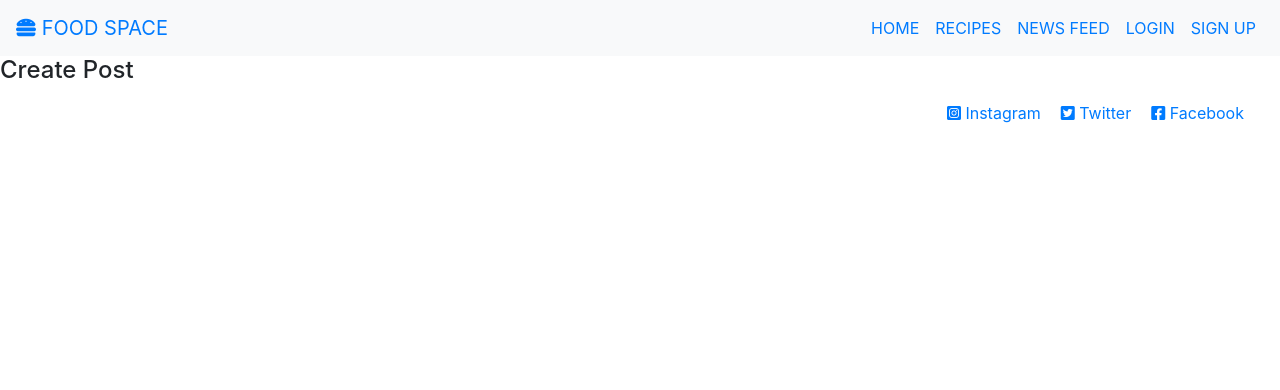
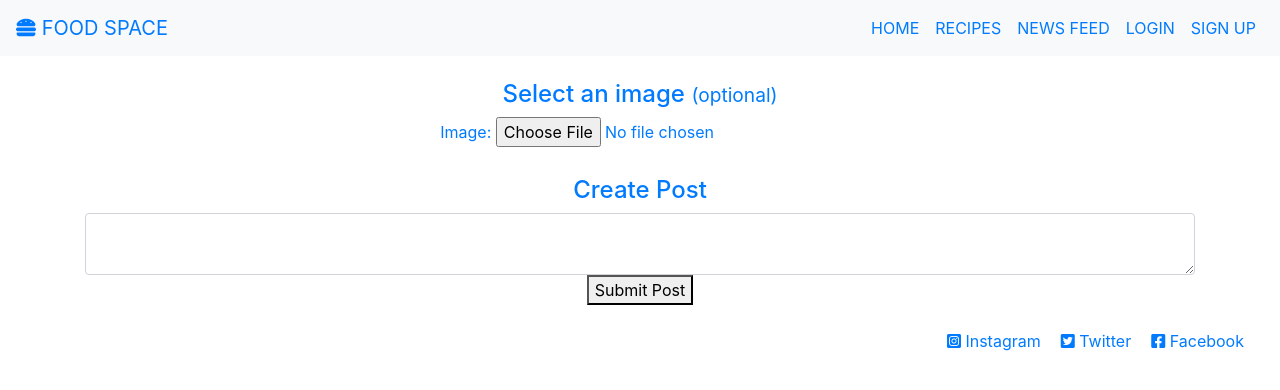
Before and after one commit to Code-Institute-Submissions/Mikew1999-recipe-blog, a Flask app: a page that uses templates/base.html in a window 1280 px wide. Shown: the top 390 px of the page. Run offline with Flask 2, Linux system fonts and the light colour scheme; some libraries are stand-ins or nearby versions.

Commit message:
added create post function

```diff
--- a/app.py
+++ b/app.py
@@ -180,8 +180,53 @@ def newsFeed():
     return render_template("newsfeed.html")
 
 
-@app.route("/<username>/create_post")
-def create_post(username):
+@app.route("/<username>/create_post", methods=["GET", "POST"])
+def createPost(username):
+    if request.method == "POST":
+        posts = mongo.db.posts.find().limit(1).sort("postID", -1)
+
+        for post in posts:
+            postID = post['_id']
+            newPostID = postID + 1
+
+        user = mongo.db.users.find_one({"username": username})
+
+        if 'postimage' in request.files:
+            image = request.files['postimage']
+            securedImage = secure_filename(image.filename)
+            # saves file to mongodb
+            mongo.save_file(securedImage, image)
+            post = {
+                    "_id": newPostID,
+                    "postimage": securedImage,
+                    "posttext": request.form.get("posttext"),
+                    "author": username
+                }
+
+            mongo.db.posts.insert_one(post)
+
+            if user['hasPosted'] == "0":
+                setHasPosted = {"$set": {"hasPosted": "1"}}
+                mongo.db.users.update_one(user, setHasPosted)
+
+            flash("Post Uploaded!")
+            return redirect(url_for('index'))
+        else:
+            post = {
+                "_id": newPostID,
+                "posttext": request.form.get("posttext"),
+                "author": username
+            }
+
+            mongo.db.posts.insert_one(post)
+
+            if user['hasPosted'] == "0":
+                setHasPosted = {"$set": {"hasPosted": "1"}}
+                mongo.db.users.update_one(user, setHasPosted)
+
+            flash("Post Uploaded!")
+            return redirect(url_for('index'))
+
     return render_template("createpost.html")
 
 
@@ -314,11 +359,11 @@ def userProfile(username):
     x = mongo.db.recipes.find_one
 
     return render_template(
-                    "viewusersprofile.html",
-                    user=user,
-                    x=x,
-                    likedRecipes=likedRecipes,
-                    userRecipes=userRecipes)
+        "viewusersprofile.html",
+        user=user,
+        x=x,
+        likedRecipes=likedRecipes,
+        userRecipes=userRecipes)
 
 
 # sign up function
--- a/templates/base.html
+++ b/templates/base.html
@@ -40,7 +40,7 @@
                     </li>
                     {% if session.user %}
                     <li class="nav-item">
-                        <a class="nav-link" href="{{ url_for('create_post', username=session.user) }}">Create New Post</a>
+                        <a class="nav-link" href="{{ url_for('createPost', username=session.user) }}">Create New Post</a>
                     </li>
                     <li class="nav-item">
                         <a class="nav-link" href="{{ url_for('create_recipe') }}">Create Recipe</a>
--- a/templates/createpost.html
+++ b/templates/createpost.html
@@ -1,4 +1,26 @@
 {% extends "base.html" %}
 {% block content %}
-    <h4>Create Post</h4>
+
+    <div class="container">
+        <div class="row">
+            <div class="col text-center text-primary">
+                <form action="{{ url_for('createPost', username=session.user) }}" method="POST" enctype="multipart/form-data">
+
+                    <div class="mt-4">
+                        <h4>Select an image <small>(optional)</small></h4>
+                        <label for="postimage">Image:</label>
+                        <input type="file" name="postimage">
+                    </div>
+
+                    <br>
+
+                    <h4>Create Post</h4>
+                    <div class="mb-2">
+                        <textarea name="posttext" class="form-control"></textarea>
+                        <button type="submit">Submit Post</button>
+                    </div>
+                </form>
+            </div>
+        </div>
+    </div>
 {% endblock %}
```
